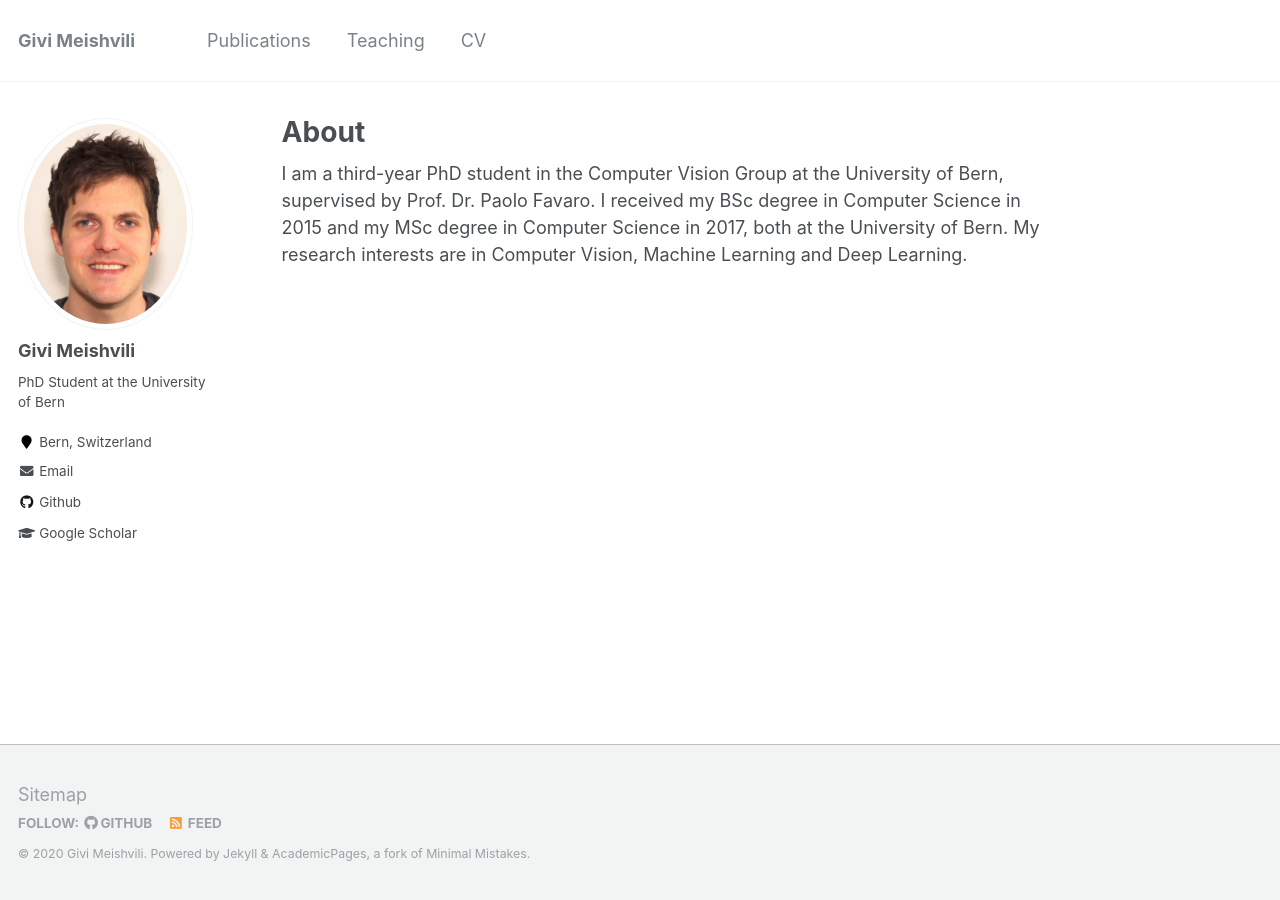
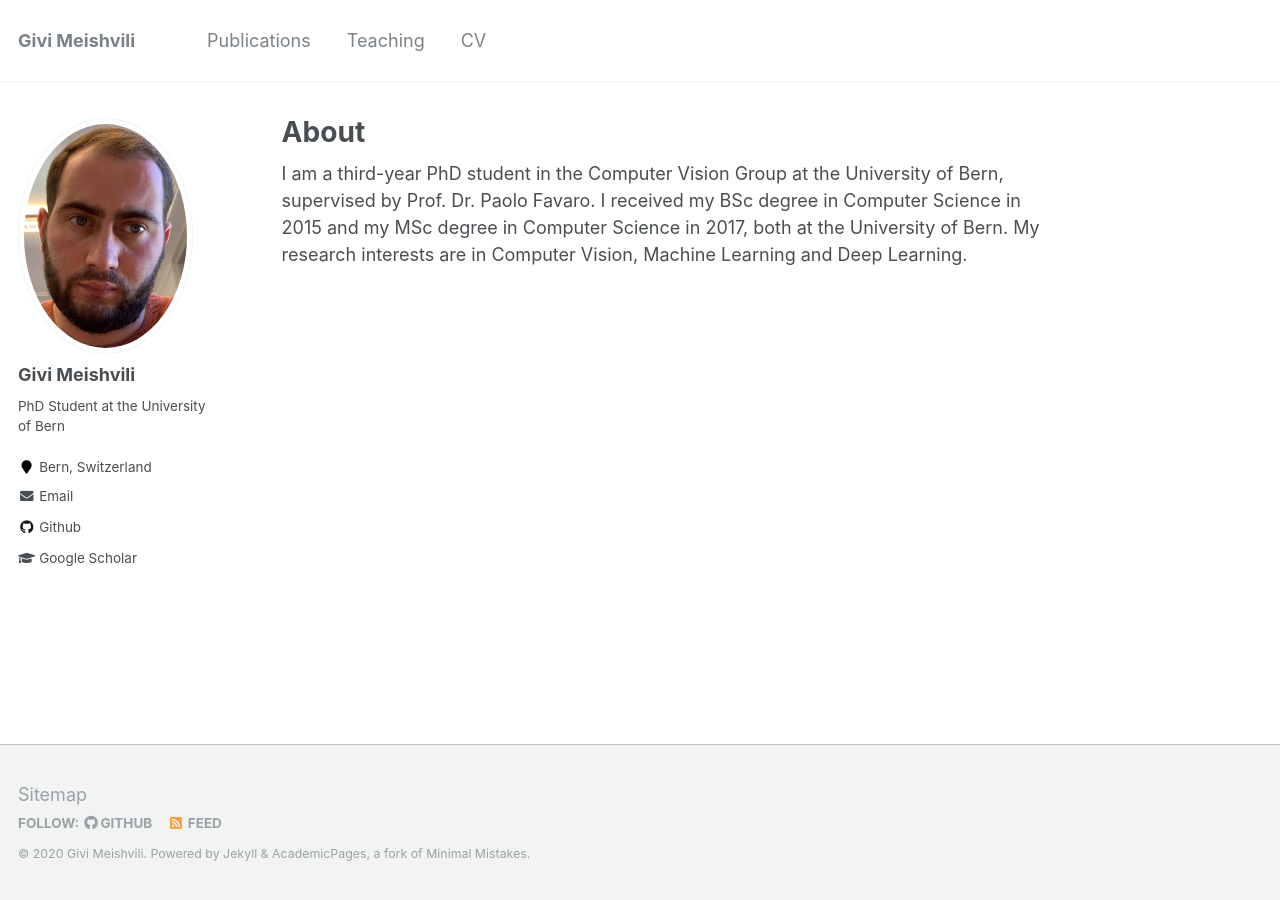
Before and after one commit to gmeishvili/gmeishvili.github.io, a Jekyll site: the page built from _pages/about.md, in a window 1280 px wide. Built offline with Jekyll 4.4.1, drawn with Linux system fonts in a browser that asks for light colours.

Commit message:
Added Photo

```diff
--- a/_config.yml
+++ b/_config.yml
@@ -81,7 +81,7 @@ analytics:
 # Site Author
 author:
   name             : "Givi Meishvili"
-  avatar           : "simonjenni.jpg"
+  avatar           : "givimeishvili.jpg"
   bio              : "PhD Student at the University of Bern"
   location         : "Bern, Switzerland"
   employer         :
```
Also changed, not shown: images/givimeishvili.jpg (added), images/simonjenni.jpg (deleted), 1 other file.
